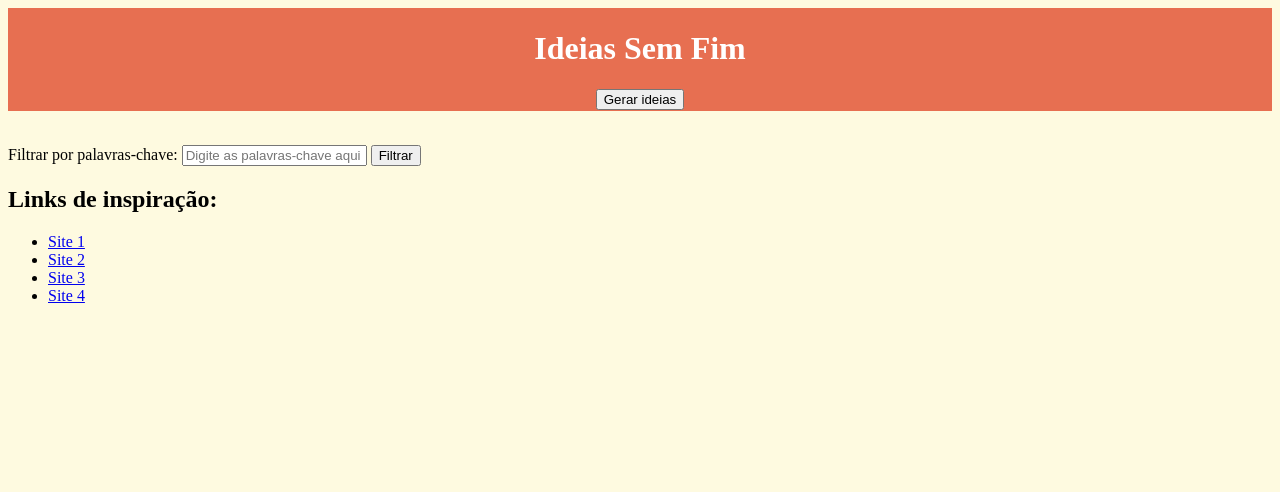
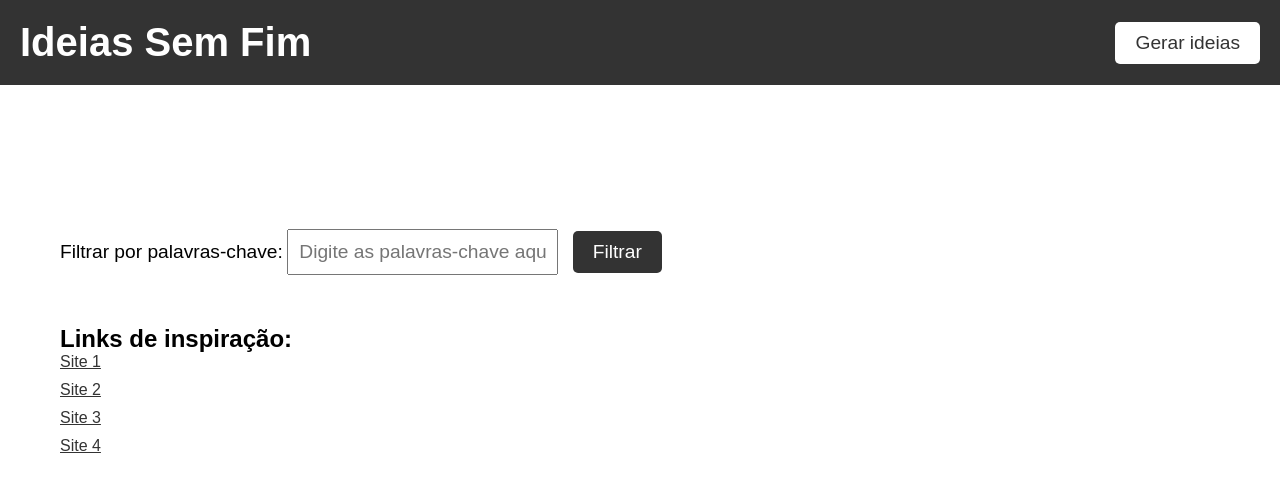
Before and after one commit to kallyeneevangelista/Brainwave, a plain HTML site: page index.html in a window 1280 px wide. Drawn offline with Linux system fonts and the light colour scheme.

Commit message:
Update style.css

```diff
--- a/style.css
+++ b/style.css
@@ -1,30 +1,103 @@
+* {
+    margin: 0;
+    padding: 0;
+    box-sizing: border-box;
+}
+
 body {
-    background-color: #fefae0;
+    font-family: Arial, sans-serif;
 }
 
 header {
-    background-color: #e76f51;
-    text-align: center;
-    padding: 1px;
-    color: white;
+    display: flex;
+    justify-content: space-between;
+    align-items: center;
+    padding: 20px;
+    background-color: #333;
+    color: #fff;
 }
 
-section {
-    padding: 15px;
-    margin: 15px;
+h1 {
+    font-size: 2.5rem;
 }
 
-form {
-    text-align: center;
-    font-weight: bold;
+button {
+    font-size: 1.2rem;
+    padding: 10px 20px;
+    background-color: #fff;
+    color: #333;
+    border-radius: 5px;
+    border: none;
+    cursor: pointer;
+}
+
+button:hover {
+    background-color: #eee;
+}
+
+main {
+    max-width: 1200px;
+    margin: 0 auto;
+    padding: 20px;
+}
+
+#idea-container {
+    margin-top: 50px;
+}
+
+#idea-text {
+    font-size: 2rem;
+}
+
+#idea-image {
+    max-width: 100%;
+    margin-top: 20px;
+}
+
+#filters-container {
+    margin-top: 50px;
 }
 
 label {
-    text-align: justify;
+    font-size: 1.2rem;
 }
 
-footer {
-    background-color: #2a9d8f;
-    text-align: center;
-    color: white;
+#keywords-input {
+    font-size: 1.2rem;
+    padding: 10px;
+    margin-right: 10px;
 }
+
+#filter-btn {
+    font-size: 1.2rem;
+    padding: 10px 20px;
+    background-color: #333;
+    color: #fff;
+    border-radius: 5px;
+    border: none;
+    cursor: pointer;
+}
+
+#filter-btn:hover {
+    background-color: #555;
+}
+
+#inspiration-container {
+    margin-top: 50px;
+}
+
+h2 {
+    font-size: 1.5rem;
+}
+
+ul {
+    list-style-type: none;
+}
+
+li {
+    margin-bottom: 10px;
+}
+
+a {
+    color: #333;
+}
```
